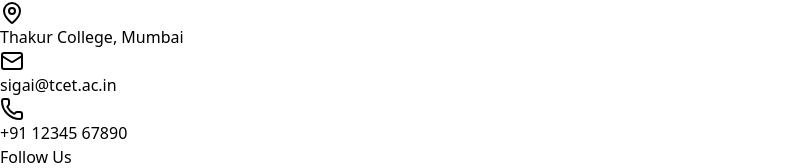
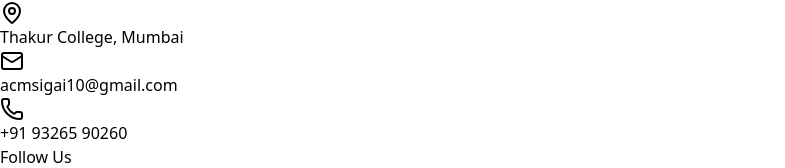
Before and after one commit to Anand-Kalambe/acm-website, a React (Vite) app: page / in a window 1280 px wide. Shown: the part 2741-2909 px from the top of the page, without its empty margins (0-785 px from the left). Built offline with nearby package versions, Linux system fonts and the light colour scheme; no server answers.

Commit message:
Changed footer

```diff
--- a/src/components/Footer.jsx
+++ b/src/components/Footer.jsx
@@ -36,27 +36,27 @@
           <ul className="space-y-2 text-sm">
             <li>
               {/* FIX 3: Changed text-foreground/70 and hover:text-accent */}
-              <a href="/events" className="text-gray-400 hover:text-white transition-colors">
+              <a href="https://acmsigai.tcetmumbai.in/" className="text-gray-400 hover:text-white transition-colors">
                 Home
               </a>
             </li>
             <li>
-              <a href="/events-list" className="text-gray-400 hover:text-white transition-colors">
+              <a href="https://acmsigai.tcetmumbai.in/Events" className="text-gray-400 hover:text-white transition-colors">
                 Events
               </a>
             </li>
             <li>
-              <a href="#team" className="text-gray-400 hover:text-white transition-colors">
+              <a href="https://acmsigai.tcetmumbai.in/Our-Team" className="text-gray-400 hover:text-white transition-colors">
                 Team
               </a>
             </li>
             <li>
-              <a href="#publications" className="text-gray-400 hover:text-white transition-colors">
+              <a href="https://acmsigai.tcetmumbai.in/Publications" className="text-gray-400 hover:text-white transition-colors">
                 Publications
               </a>
             </li>
             <li>
-              <a href="#blogs" className="text-gray-400 hover:text-white transition-colors">
+              <a href="https://acmsigai.tcetmumbai.in/Blogs" className="text-gray-400 hover:text-white transition-colors">
                 Blogs
               </a>
             </li>
@@ -74,11 +74,11 @@
             </li>
             <li className="flex items-center gap-2">
               <Mail className="w-4 h-4 flex-shrink-0" />
-              <span className="text-gray-400">sigai@tcet.ac.in</span>
+              <span className="text-gray-400">acmsigai10@gmail.com</span>
             </li>
             <li className="flex items-center gap-2">
               <Phone className="w-4 h-4 flex-shrink-0" />
-              <span className="text-gray-400">+91 12345 67890</span>
+              <span className="text-gray-400">+91 93265 90260</span>
             </li>
           </ul>
         </div>
```
